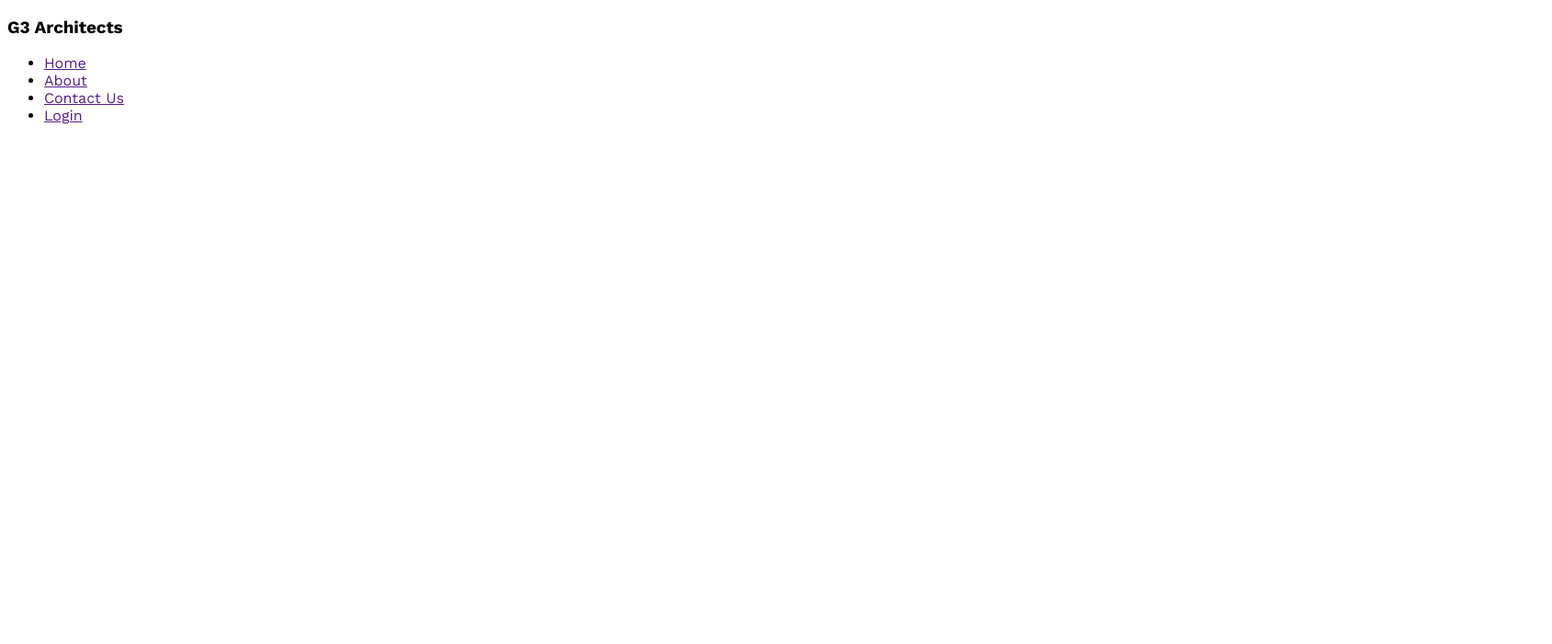
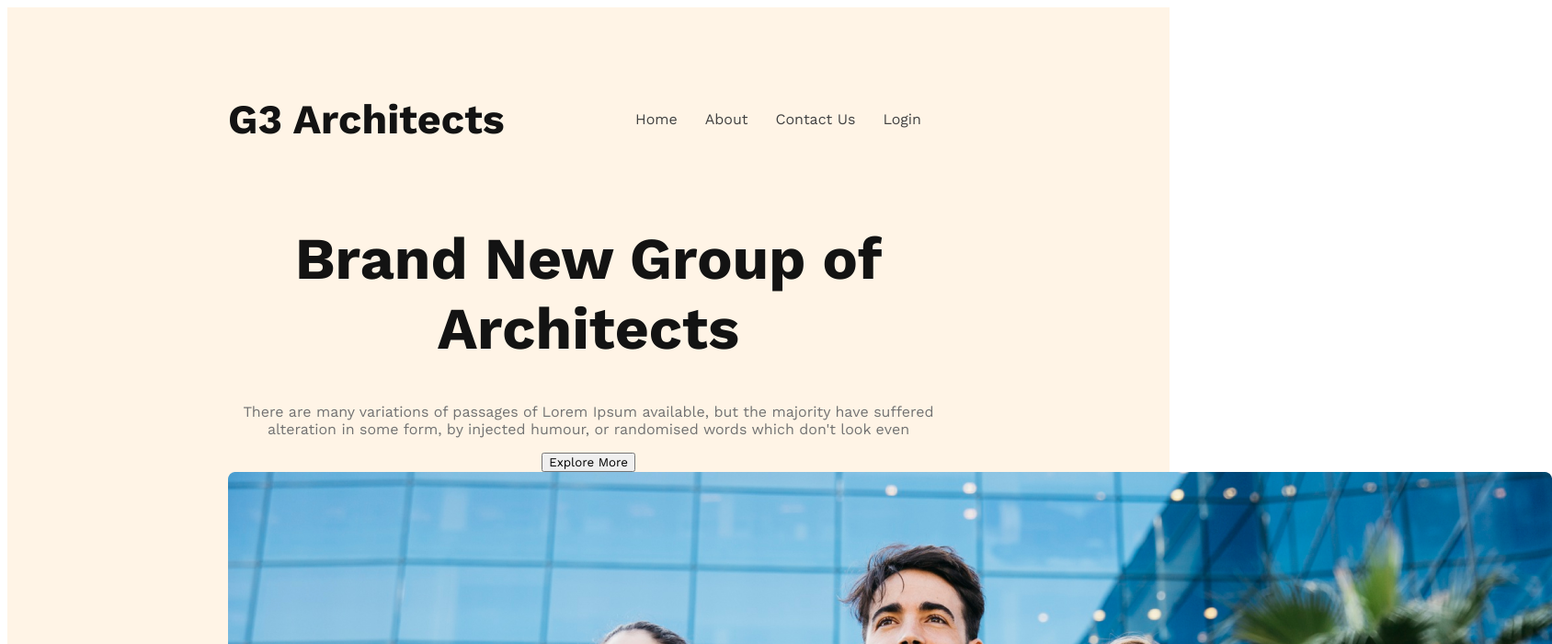
Before and after one commit to mzunayed14/g3-architects-website, a plain HTML site: page index.html in a window 1280 px wide. Shown: the top 700 px of the page at 92% size, 1688 px wide, since content can reach past the window. Drawn offline with nearby package versions, Linux system fonts and the light colour scheme.

Commit message:
banner content added

```diff
--- a/index.html
+++ b/index.html
@@ -9,7 +9,7 @@
 <body>
     <header>
    <nav>
-    <h3>G3 Architects</h3>
+    <h3 class="nav-title">G3 Architects</h3>
     <ul>
         <li><a href="">Home</a></li>
         <li><a href="">About</a></li>
@@ -18,7 +18,22 @@
     </ul>
 
    </nav>
+    <div class="banner">
 
+      <div class="banner-content">
+
+       <h1 class="banner-title">Brand New Group of Architects</h1>
+
+       <p class="banner-info">There are many variations of passages of Lorem Ipsum available, but the majority have suffered alteration in some form, by injected humour, or randomised words which don't look even</p>
+
+       <button class="banner-primary">Explore More</button>
+
+      </div>
+
+    <img src="images/banner.png" alt="">
+
+
+    </div>
 
 
     </header>
--- a/style/architects.css
+++ b/style/architects.css
@@ -7,3 +7,49 @@
    font-family: 'Work Sans', sans-serif;
 
 }
+/* header style */
+
+header{
+    background: rgba(255, 144, 14, 0.10);
+    padding: 50px 240px;
+}
+.nav-title{
+    font-size: 2.8rem;
+    font-weight: 700;
+    color: #131313;
+}
+
+nav{
+    display: flex;
+    justify-content: space-between;
+    align-items: center;
+}
+nav > ul{
+    display: flex;
+}
+nav li {
+    list-style: none;
+    margin-right: 30px;
+    font-weight: 500px;
+    font-size: 1rem;
+}
+nav li a{
+    text-decoration: none;
+    color: #424242;
+}
+/* banner styles */
+
+.banner-content{
+    max-width: 800px;
+    text-align: center;
+    margin: 0 auto;
+}
+.banner-title{
+    font-size: 4rem;
+    font-weight: 700;
+    color: #131313;
+}
+.banner-info{
+    color:  #727272;
+
+}
```
